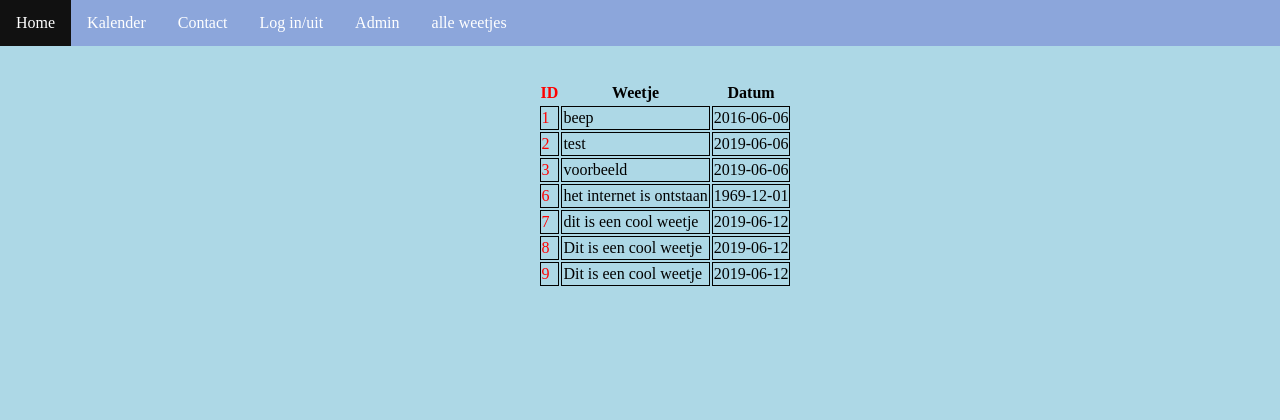
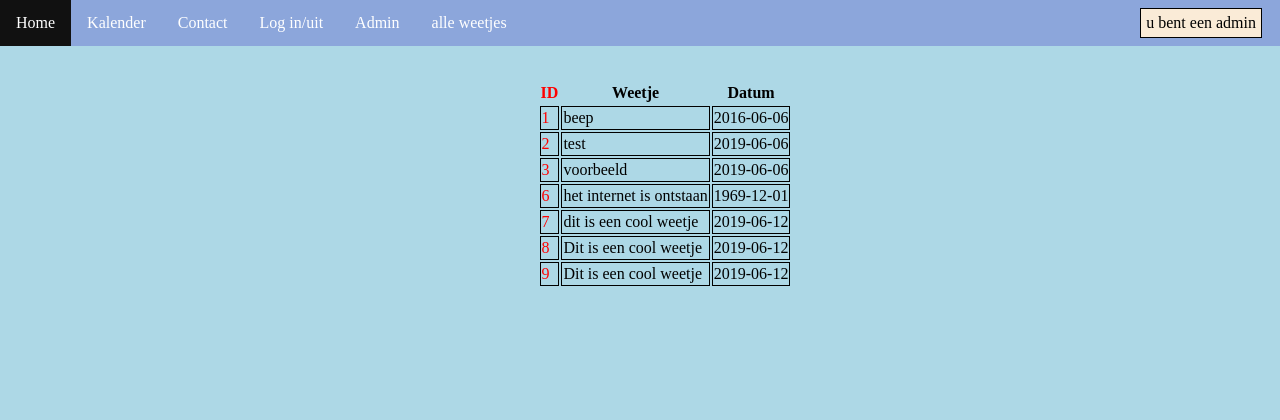
Before and after one commit to evgenyvh/KnowItAll, a PHP site: page /alleweetjes.php in a window 1280 px wide. Shown: the top 420 px of the page. Run offline with PHP 8.4, Linux system fonts and the light colour scheme; a user stored in the database is signed in; data comes from the database, SQL or seed files in the repository.

Commit message:
geen aanpassingen

```diff
--- a/alleweetjes.php
+++ b/alleweetjes.php
@@ -7,8 +7,10 @@
  */
 session_start();
 if (isset($_SESSION["admin"]) && $_SESSION["admin"] === 1){
-    $meldingadmin = sprintf( "<div style='position: absolute; left: 5px; border: solid 1px black; background-color: antiquewhite; margin: 3px; padding: 5px;'>u bent een admin</div>");
-}else{
+    $meldingadmin = sprintf( "<div style='position: absolute; right: 10px; border: solid 1px black; background-color: antiquewhite; margin: 8px; padding: 5px;'>u bent een admin</div>");
+}
+
+else{
     header("location: login.php");
 }
 
@@ -17,7 +19,7 @@ if (isset($_SESSION["admin"]) && $_SESSION["admin"] === 1){
 
 
 
-$meldingadmin = null;
+
 
 
 
@@ -73,6 +75,7 @@ if ($result-> num_rows > 0) {
         <li><a href="InlogRegister/login.php">Log in/uit</a></li>
         <li class="adminlink"><a href="admin.php">Admin</a></li>
         <li class="adminlink"><a href="alleweetjes.php">alle weetjes</a></li>
+        <?=$meldingadmin?>
     </ul>
 </header>
 <body>
```
